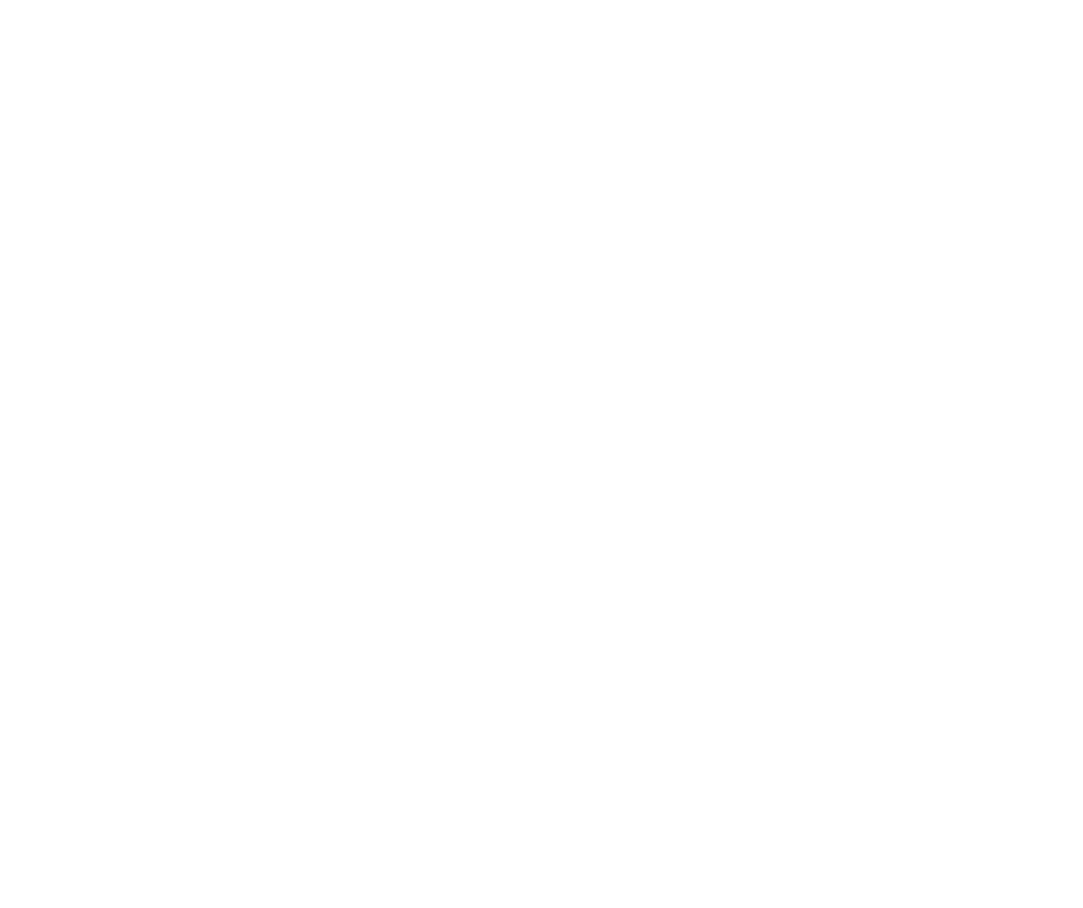
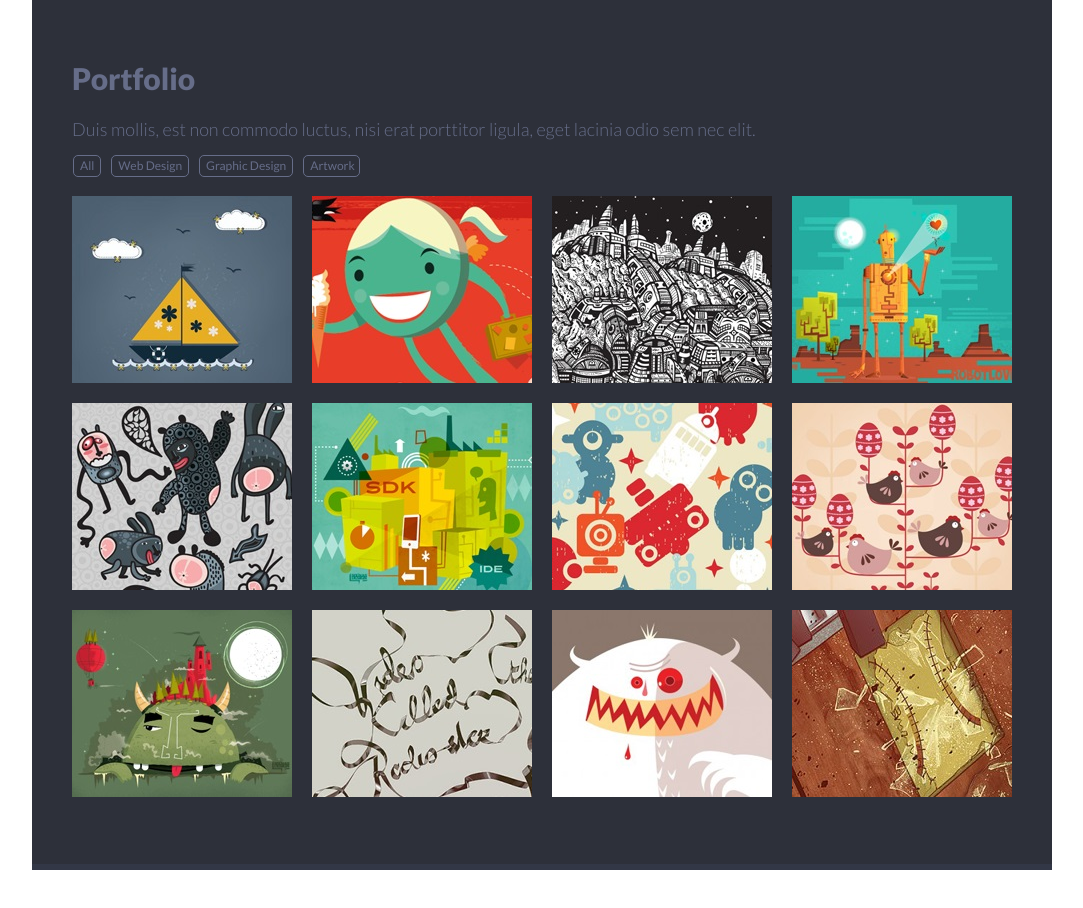
Before and after one commit to Gabriellji/singolo, a plain HTML site: page singolo2.html in a window 1280 px wide. Shown: the top 908 px of the page, without its empty margins (98-1181 px from the left). Before the commit the page ends 800 px from the top, so only its background shows below. Drawn offline with Linux system fonts and the light colour scheme.

Commit message:
feat: add portfolio block

```diff
--- a/singolo2.css
+++ b/singolo2.css
@@ -0,0 +1,82 @@
+body {
+    width: 1020px;
+    height: 1604px;
+    margin: 0 auto;
+    font-family: 'Lato', sans-serif;
+    color: #666d89;
+}
+
+.wrapper {
+    width: 960px;
+    /* align-items: center; */
+    margin: 0 auto;
+    padding: 10px;
+    box-sizing: border-box;
+}
+    .portfolio{
+        background: #2d303a;
+        border-bottom: 6px solid #323746;
+    }
+
+    .portfolio h1 {
+        margin: 50px 0 22px;
+        font-family: 'Lato-Black', sans-serif;
+        font-size: 30px;
+    }
+
+    .portfolio p {
+        font-family: 'Lato-Light', sans-serif;
+        font-size: 18px;
+    }
+
+    .portfolio ul {
+        display: flex;
+        font-size: 12px;
+        padding: 0px 0 5px;
+        margin-top: -3px;
+        margin-left: 1px;
+    }
+
+    .portfolio ul li {
+        list-style: none;
+        border: 1px solid #666d89;
+        border-radius: 5px;
+        padding: 2px 6px;
+        margin-right: 10px;
+        padding-bottom: 3px;
+        cursor: pointer;
+        transition: all .25s;
+    }
+
+    .portfolio ul li:hover {
+        color: #ffffff;
+        border: 1px solid #ffffff;
+    }
+
+    .portfolio ul li:nth-child(4) {
+        padding-right: 4px;
+    }
+
+    /* .portfolio ul .active {
+        color: #ffffff;
+        border: 1px solid #ffffff;
+    } */
+
+    .portfolio-images {
+        display: flex;
+        flex-wrap: wrap;
+        justify-content: space-between;
+        overflow: hidden;
+        margin-top: 14px;
+        margin-bottom: 37px;
+    }
+
+    .portfolio-images img {
+        margin-bottom: 20px;
+        cursor: pointer;
+        transition: all .25s;
+    }
+
+    .portfolio-images img:hover {
+        filter: brightness(70%);
+    }
--- a/singolo2.html
+++ b/singolo2.html
@@ -8,6 +8,42 @@
     <link rel="stylesheet" href="fonts.css">
 </head>
 <body>
+    <section class="portfolio">
+
+        <div class="wrapper">
+            <h1>Portfolio</h1>
+            <p>Duis mollis, est non commodo luctus, nisi erat porttitor ligula, eget lacinia odio sem nec elit.</p>
+
+            <ul>
+                <li class="active">All</li>
+                <li>Web Design</li>
+                <li>Graphic Design</li>
+                <li>Artwork</li>
+            </ul>
+            <div class="portfolio-images">
+                <img src="assets/portfolio-images/row1/1.jpg" alt="">
+                <img src="assets/portfolio-images/row1/2.jpg" alt="">
+                <img src="assets/portfolio-images/row1/3.jpg" alt="">
+                <img src="assets/portfolio-images/row1/4.jpg" alt="">
+                <img src="assets/portfolio-images/row2/1.jpg" alt="">
+                <img src="assets/portfolio-images/row2/2.jpg" alt="">
+                <img src="assets/portfolio-images/row2/3.jpg" alt="">
+                <img src="assets/portfolio-images/row2/4.jpg" alt="">
+                <img src="assets/portfolio-images/row3/1.jpg" alt="">
+                <img src="assets/portfolio-images/row3/2.jpg" alt="">
+                <img src="assets/portfolio-images/row3/3.jpg" alt="">
+                <img src="assets/portfolio-images/row3/4.jpg" alt="">
+            </div>
+
+        </div>
+    </section>
+
+    <section class="about-us">
+        <div class="wrapper">
+
+        </div>
+
+    </section>
 
 </body>
 </html>
```
Also changed, not shown: assets/about-us-img/1.png (added), assets/about-us-img/2.png (added), assets/about-us-img/3.png (added), assets/about-us-img/Facebook.png (added), assets/about-us-img/Google.png (added), assets/about-us-img/LinkedIn.png (added), assets/about-us-img/Twitter.png (added).
